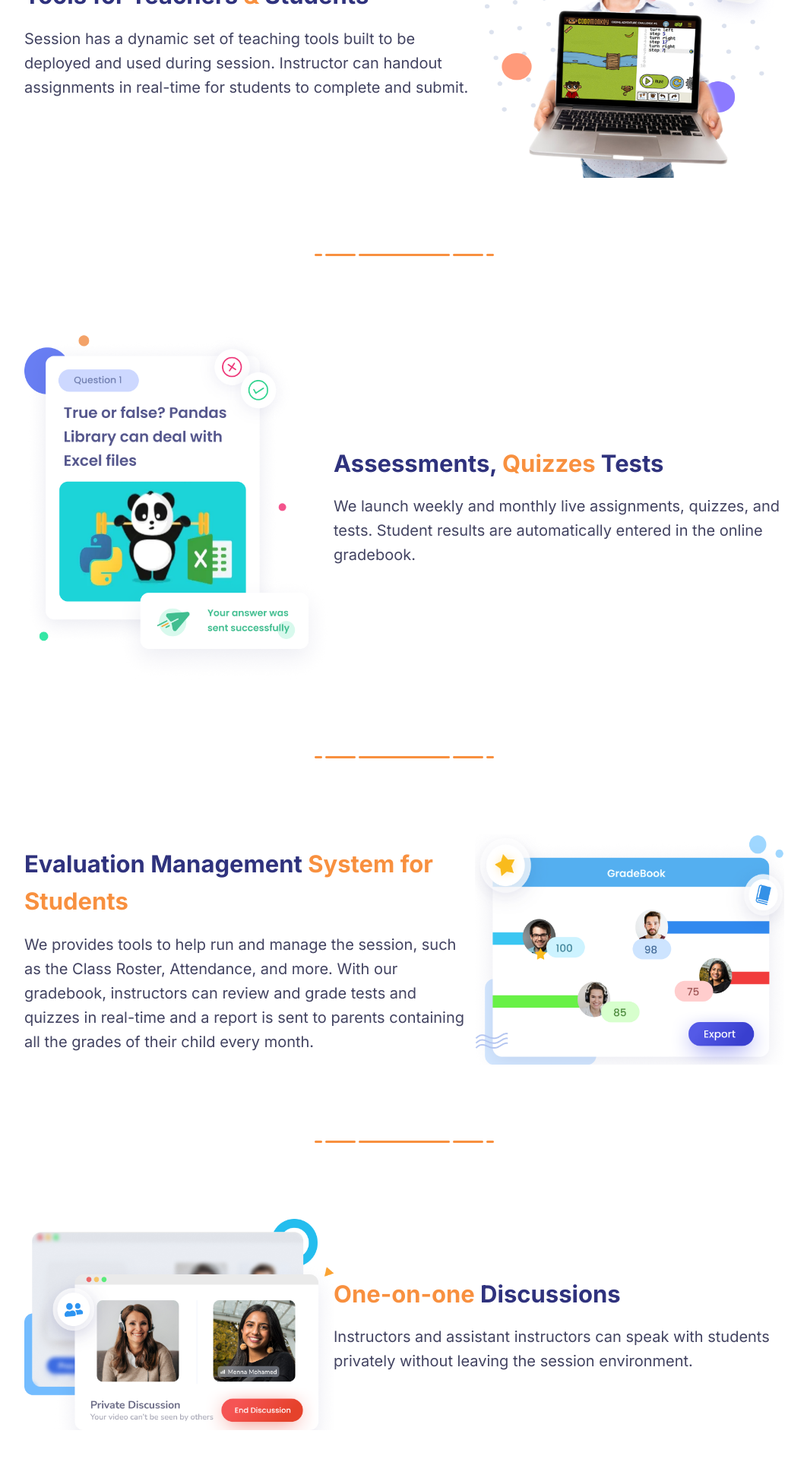
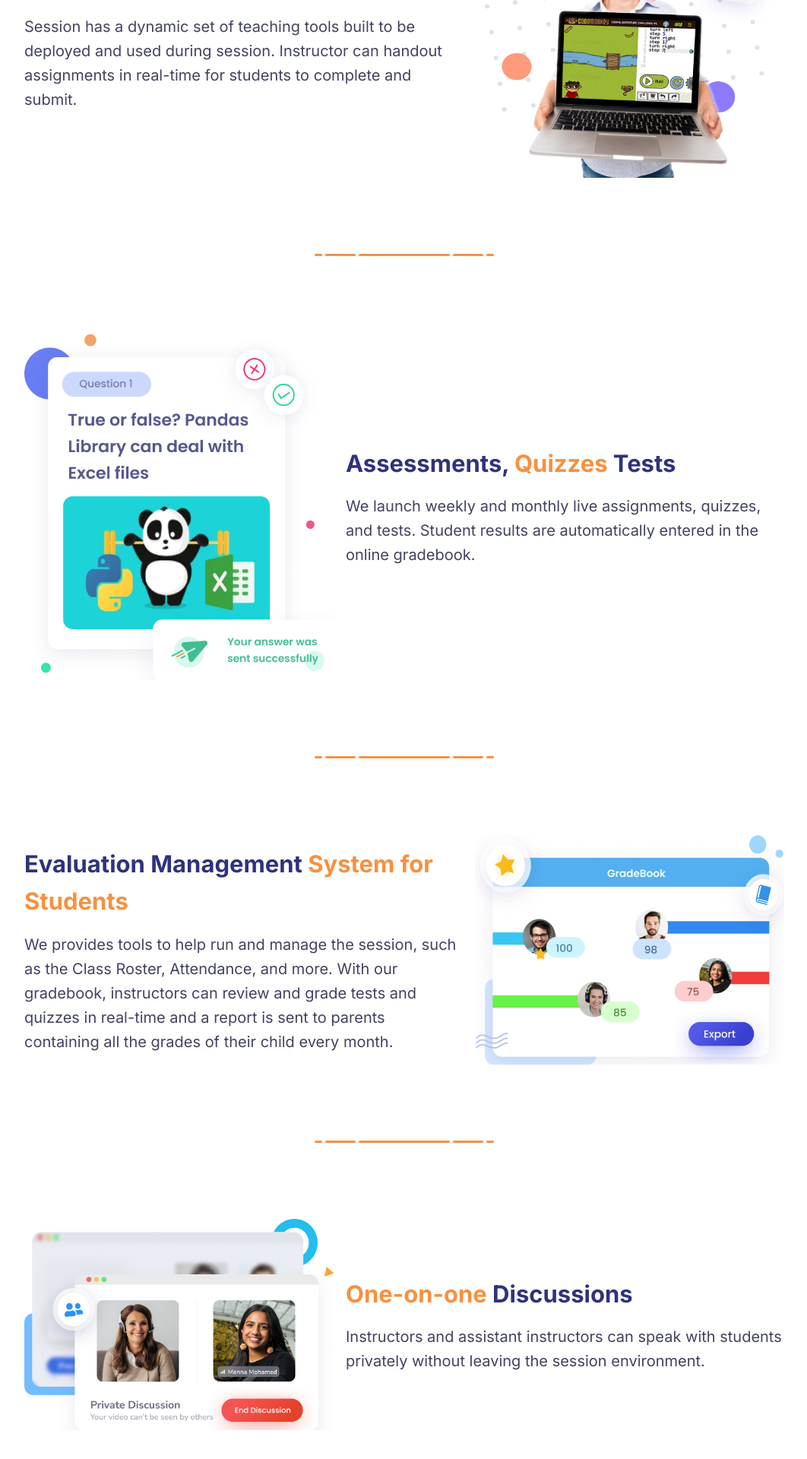
Before and after one commit to Sohyb01/pes-website-nextjs, a Next.js app: page /pages/features in a window 1280 px wide. Shown: the part 872-2792 px from the top of the page at 76% size, without its empty margins (108-1170 px from the left). Built offline with nearby package versions, Linux system fonts and the light colour scheme.

Commit message:
Fixed margin in features page

```diff
--- a/src/app/pages/features/page.tsx
+++ b/src/app/pages/features/page.tsx
@@ -43,7 +43,7 @@ const page = () => {
 
       {/* Tools section 1*/}
       <section className="mx-auto px-[10px] py-[16px] sm:container sm:py-[16px] md:px-[30px] md:py-[40px] lg:max-w-[1080px] lg:px-[40px] lg:py-[80px]">
-        <div className="flex flex-col items-center lg:flex-row-reverse">
+        <div className="flex flex-col gap-4 items-center lg:flex-row-reverse">
           <div className="tool-img-1 bg-cover aspect-[407/367] w-full max-w-[407px]"></div>
           <div className="w-full">
             <h1 className="mb-4 text-left text-xl font-bold text-pes_darkblue md:text-center lg:text-left lg:text-2xl">
@@ -78,7 +78,7 @@ const page = () => {
 
       {/* Tools section 2*/}
       <section className="mx-auto px-[10px] py-[16px] sm:container sm:py-[16px] md:px-[30px] md:py-[40px] lg:max-w-[1080px] lg:px-[40px] lg:py-[80px]">
-        <div className="flex flex-col items-center lg:flex-row">
+        <div className="flex flex-col gap-4 items-center lg:flex-row">
           <div className="tool-img-2 bg-cover aspect-[407/458] w-full max-w-[407px]"></div>
           <div className="w-full">
             <h1 className="mb-4 text-left text-xl font-bold text-pes_darkblue md:text-center lg:text-left lg:text-2xl">
@@ -112,7 +112,7 @@ const page = () => {
 
       {/* Tools section 3*/}
       <section className="mx-auto px-[10px] py-[16px] sm:container sm:py-[16px] md:px-[30px] md:py-[40px] lg:max-w-[1080px] lg:px-[40px] lg:py-[80px]">
-        <div className="flex flex-col items-center lg:flex-row-reverse">
+        <div className="flex flex-col gap-4 items-center lg:flex-row-reverse">
           <div className="tool-img-3 bg-cover aspect-[407/303] w-full max-w-[407px]"></div>
           <div className="w-full">
             <h1 className="mb-4 text-left text-xl font-bold text-pes_darkblue md:text-center lg:text-left lg:text-2xl">
@@ -149,7 +149,7 @@ const page = () => {
 
       {/* Tools section 4*/}
       <section className="mx-auto px-[10px] py-[16px] sm:container sm:py-[16px] md:px-[30px] md:py-[40px] lg:max-w-[1080px] lg:px-[40px] lg:py-[80px]">
-        <div className="flex flex-col items-center lg:flex-row">
+        <div className="flex flex-col gap-4 items-center lg:flex-row">
           <div className="tool-img-4 bg-cover aspect-[407/278] w-full max-w-[407px]"></div>
           <div className="w-full">
             <h1 className="mb-4 text-left text-xl font-bold text-pes_darkblue md:text-center lg:text-left lg:text-2xl">
```
Also changed, not shown: src/app/public/tool-2.png.
